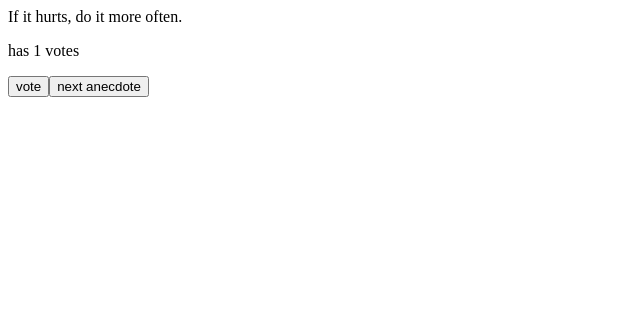
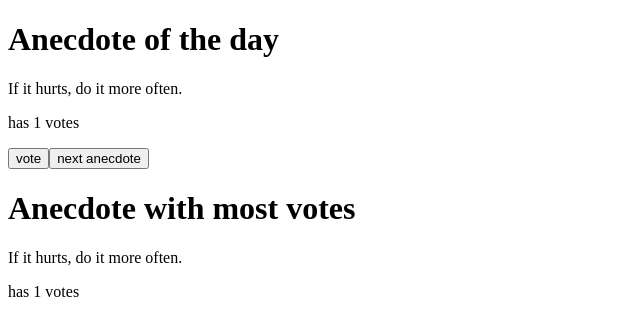
Before and after one commit to hkapplemint/FullStackOpenEx, a React (Vite) app in the folder part1/: page / in a window 1280 px wide. Both pictures are taken after a click on the button "vote". Shown: the top 336 px of the page, without its empty margins (0-640 px from the left). Built offline with nearby package versions, Linux system fonts and the light colour scheme.

Commit message:
anecdotes step 3

```diff
--- a/part1/src/App.jsx
+++ b/part1/src/App.jsx
@@ -1,6 +1,20 @@
 import { useState } from "react";
 
 const Button = ({ handleClick, text }) => <button onClick={handleClick}>{text}</button>;
+
+const MostVote = ({ points, anecdotes }) => {
+    const mostVote = Math.max(...points);
+    if (mostVote === 0) {
+        return <p></p>;
+    }
+    const mostVoteIndex = points.indexOf(mostVote);
+    return (
+        <div>
+            <p>{anecdotes[mostVoteIndex]}</p>
+            <p>has {points[mostVoteIndex]} votes</p>
+        </div>
+    );
+};
 
 const App = () => {
     const anecdotes = [
@@ -29,10 +43,13 @@ const App = () => {
 
     return (
         <>
+            <h1>Anecdote of the day</h1>
             <div>{anecdotes[selected]}</div>
             <p>has {points[selected]} votes</p>
             <Button handleClick={handleVote} text="vote" />
             <Button handleClick={() => setSelected(randomInt())} text="next anecdote" />
+            <h1>Anecdote with most votes</h1>
+            <MostVote points={points} anecdotes={anecdotes} />
         </>
     );
 };
```
